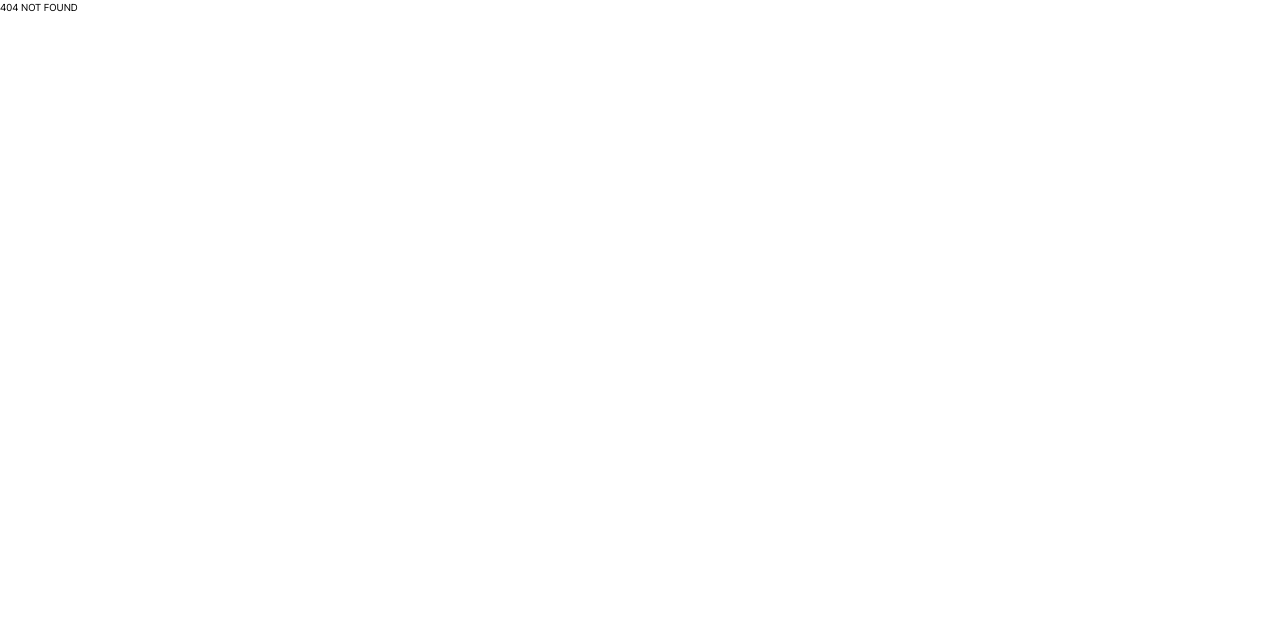
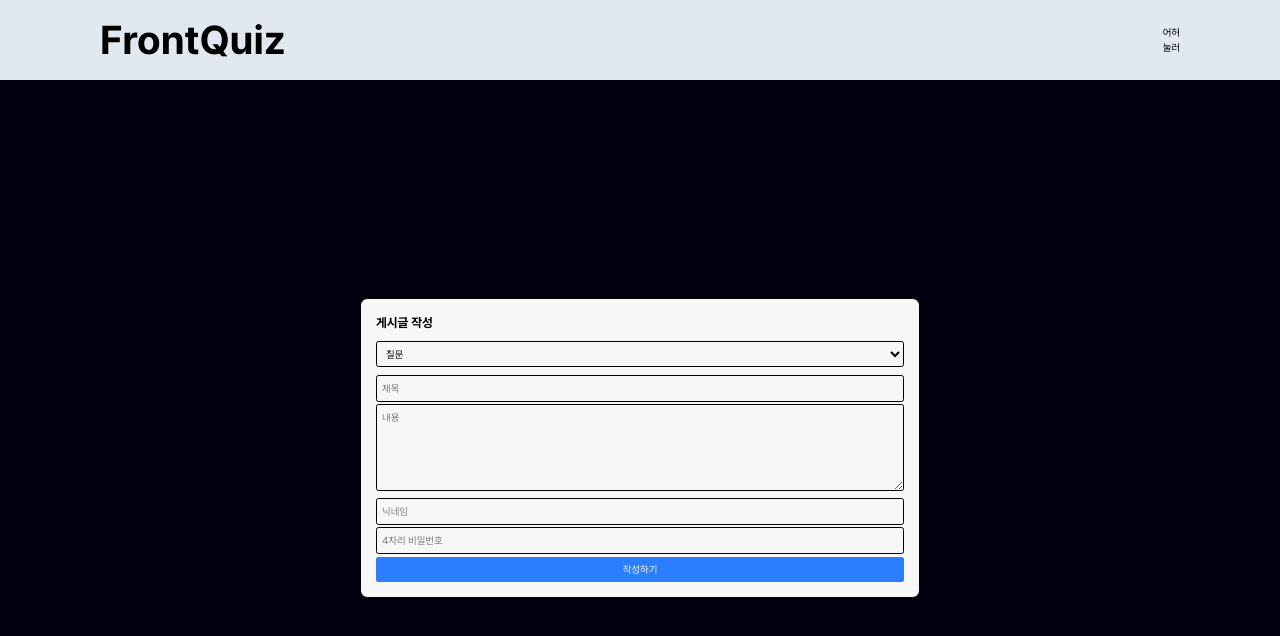
Before and after one commit to evaain706/front-quiz, a React (Vite) app: page /community/create in a window 1280 px wide. Before the commit this address had no page. Shown: the top 636 px of the page. Built offline with nearby package versions, Linux system fonts and the light colour scheme; no server answers.

Commit message:
커뮤니티 페이지 기초 api 연결

```diff
--- a/package.json
+++ b/package.json
@@ -18,6 +18,7 @@
     "motion": "^12.23.24",
     "react": "^19.1.1",
     "react-dom": "^19.1.1",
+    "react-hook-form": "^7.66.0",
     "react-markdown": "^10.1.0",
     "react-router-dom": "^7.9.4",
     "rehype-highlight": "^7.0.2",
--- a/src/Components/ui/MainPage/MainMenu.tsx
+++ b/src/Components/ui/MainPage/MainMenu.tsx
@@ -6,8 +6,8 @@ import { motion } from 'motion/react';
 
 const items = [
   { color: 'bg-amber-300', label: '마이페이지', path: '/mypage' },
-  { color: 'bg-red-300', label: '퀴즈', path: '/settings' },
-  { color: 'bg-blue-300', label: '내 기록 보기', path: '/history' },
+  { color: 'bg-red-300', label: '퀴즈', path: '/select' },
+  { color: 'bg-blue-300', label: '커뮤니티', path: '/community' },
   { color: 'bg-green-300', label: '도움말 보기', path: '/help' },
 ];
 
--- /dev/null
+++ b/src/features/Community/CommunityForm.tsx
@@ -0,0 +1,93 @@
+import { useForm } from 'react-hook-form';
+import { useNavigate } from 'react-router-dom';
+import { instance } from '../../apis/instance';
+
+const CreatePost = () => {
+  const {
+    register,
+    handleSubmit,
+    reset,
+    formState: { errors },
+  } = useForm();
+
+  const navigate = useNavigate();
+
+  const onSubmit = async (data: any) => {
+    await instance.post('/api/community/createPost', data);
+    reset();
+    navigate('/community');
+  };
+
+  return (
+    <form
+      onSubmit={handleSubmit(onSubmit)}
+      className='mx-auto mt-10 w-full max-w-4xl rounded-xl border bg-white p-6 shadow'
+    >
+      <h2 className='mb-4 text-xl font-bold'>게시글 작성</h2>
+
+      {/* 카테고리 선택 */}
+      <select
+        {...register('category')}
+        className='mb-3 w-full rounded border p-2'
+      >
+        <option value='question'>질문</option>
+        <option value='information'>정보</option>
+      </select>
+
+      {/* 제목 */}
+      <input
+        {...register('title', { required: '제목을 입력해주세요.' })}
+        placeholder='제목'
+        className='mb-1 w-full rounded border p-2'
+      />
+      {errors.title && (
+        <p className='mb-3 text-sm text-red-500'>{errors.title?.message}</p>
+      )}
+
+      {/* 내용 */}
+      <textarea
+        {...register('content', { required: '내용을 입력해주세요.' })}
+        placeholder='내용'
+        className='mb-1 w-full rounded border p-2'
+        rows={5}
+      />
+      {errors.content && (
+        <p className='mb-3 text-sm text-red-500'>{errors.content.message}</p>
+      )}
+
+      {/* 닉네임 */}
+      <input
+        {...register('nickname', { required: '닉네임을 입력해주세요.' })}
+        placeholder='닉네임'
+        className='mb-1 w-full rounded border p-2'
+      />
+      {errors.nickname && (
+        <p className='mb-3 text-sm text-red-500'>{errors.nickname.message}</p>
+      )}
+
+      {/* 비밀번호 */}
+      <input
+        {...register('password', {
+          required: '비밀번호를 입력해주세요.',
+          pattern: {
+            value: /^[0-9]{4}$/,
+            message: '비밀번호는 숫자 4자리여야 합니다.',
+          },
+        })}
+        placeholder='4자리 비밀번호'
+        type='password'
+        className='mb-1 w-full rounded border p-2'
+      />
+      {errors.password && (
+        <p className='mb-4 text-sm text-red-500'>{errors.password.message}</p>
+      )}
+
+      {/* 제출 버튼 */}
+      <button className='w-full rounded bg-blue-500 py-2 text-white hover:bg-blue-600'>
+        작성하기
+      </button>
+    </form>
+  );
+};
+
+export default CreatePost;
--- /dev/null
+++ b/src/features/Community/CommunityMain.tsx
@@ -0,0 +1,63 @@
+import React, { useEffect, useState } from 'react';
+import { useNavigate } from 'react-router-dom';
+import { instance } from '../../apis/instance';
+
+const CommunityMain = () => {
+  const navigate = useNavigate();
+
+  const [data, setData] = useState([]);
+
+  useEffect(() => {
+    const fetchPosts = async () => {
+      try {
+        const response = await instance.get('/api/community/getPost');
+        setData(response.data);
+      } catch (error) {
+        console.error('데이터를 불러오지 못했습니다:', error);
+      }
+    };
+
+    fetchPosts();
+  }, []);
+
+  return (
+    <div className='flex w-[120rem] flex-col items-center justify-center gap-5 p-10'>
+      <h1 className='mb-6 text-2xl font-bold'>커뮤니티 게시판</h1>
+
+      <div className='w-full rounded-xl border border-gray-300 bg-white shadow'>
+        <div className='grid grid-cols-3 border-b bg-gray-100 px-4 py-2 font-semibold'>
+          <span>카테고리</span>
+          <span>작성자</span>
+          <span>제목</span>
+        </div>
+
+        {data.map((post: any) => (
+          <div
+            key={post.id}
+            className='grid grid-cols-3 border-b px-4 py-3 transition hover:bg-gray-50'
+          >
+            <span
+              className={`${
+                post.category === 'question'
+                  ? 'text-blue-500'
+                  : 'text-green-500'
+              } font-medium`}
+            >
+              {post.category === 'question' ? '질문' : '정보'}
+            </span>
+            <span className='text-gray-700'>{post.nickname}</span>
+            <span className='truncate text-gray-900'>{post.title}</span>
+          </div>
+        ))}
+      </div>
+      <button
+        className='text-white'
+        onClick={() => navigate('/community/create')}
+      >
+        이동
+      </button>
+    </div>
+  );
+};
+
+export default CommunityMain;
--- a/src/features/myPage/MyPageMain.tsx
+++ b/src/features/myPage/MyPageMain.tsx
@@ -36,7 +36,7 @@ const MyPageMain = () => {
         </h2>
       </div>
 
-      <div className='flex h-[50rem] flex-col gap-4 overflow-auto px-10 md:h-[70rem] lg:h-full'>
+      <div className='flex h-[50rem] flex-col gap-4 overflow-auto p-10 md:h-[70rem]'>
         {data?.map((item) => (
           <div key={item.id} onClick={() => handleOpenModal(item)}>
             <AnswerHistoryCard data={item} />
--- a/src/features/quizComp/QuestionCard.tsx
+++ b/src/features/quizComp/QuestionCard.tsx
@@ -16,7 +16,7 @@ const QuestionCard = ({ error, isLoading, quiz }: QuestionCardProps) => {
   if (isLoading) {
     return (
       <div className='flex min-h-[15rem] w-[40rem] items-center justify-center rounded-md border-5 border-gray-500 bg-white md:w-[70rem] lg:w-[90rem]'>
-        <div className='h-[3rem] w-1/2 animate-pulse rounded-md bg-gray-300' />
+        <div className='h-[3rem] w-1/2 animate-pulse rounded-md bg-gray-200' />
       </div>
     );
   }
@@ -25,7 +25,7 @@ const QuestionCard = ({ error, isLoading, quiz }: QuestionCardProps) => {
 
   return (
     <div className='bg-navy-black scanline-overlay flex min-h-[15rem] items-center justify-center rounded-md border-5 border-gray-500 p-6 md:w-[70rem] lg:w-[90rem]'>
-      <div className='text-glow-green animate-flicker flex max-h-[30rem] w-full flex-col items-center justify-center overflow-auto text-[1.2rem] leading-[3rem] font-bold text-green-400 md:text-[1.6rem] md:leading-[4rem]'>
+      <div className='text-glow-green animate-flicker ml-20 max-h-[30rem] w-full items-center justify-center overflow-auto text-[1.2rem] leading-[3rem] font-bold text-green-400 md:text-[1.6rem] md:leading-[4rem]'>
         <ReactMarkdown>{markdownContnet}</ReactMarkdown>
       </div>
     </div>
--- /dev/null
+++ b/src/page/CommunityPage.tsx
@@ -0,0 +1,11 @@
+import CommunityMain from '../features/Community/CommunityMain';
+
+const CommunityPage = () => {
+  return (
+    <div>
+      <CommunityMain />
+    </div>
+  );
+};
+
+export default CommunityPage;
--- a/src/page/MyPage.tsx
+++ b/src/page/MyPage.tsx
@@ -3,7 +3,7 @@ import MyPageMain from '../features/myPage/MyPageMain';
 
 const MyPage = () => {
   return (
-    <div className='flex w-full items-center justify-center p-10 md:h-[90rem]'>
+    <div className='flex items-center justify-center'>
       <MyPageMain />
     </div>
   );
--- a/src/page/OptionSelect.tsx
+++ b/src/page/OptionSelect.tsx
@@ -1,4 +1,4 @@
-import { useState, useEffect, useMemo, useCallback } from 'react';
+import { useState, useEffect, useCallback } from 'react';
 import { useNavigate } from 'react-router-dom';
 import Card from '../components/Card';
 import Button from '../components/Button';
```
Also changed, not shown: src/App.tsx (+10 -0 lines), 1 other file (tests, documents, lock files or other folders).
